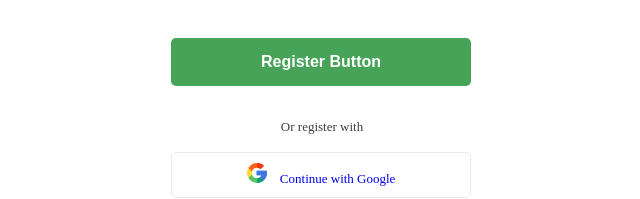
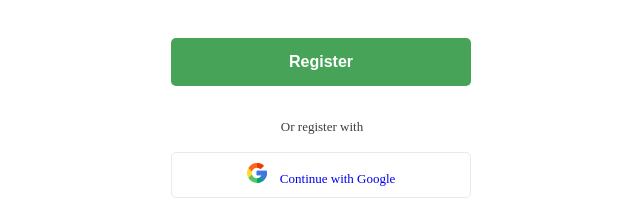
Before and after one commit to jane2407/Greenshop, a plain HTML site: page Registration.html in a window 1280 px wide. Shown: the part 368-567 px from the top of the page, 319-959 px from the left. Drawn offline with Linux system fonts and the light colour scheme.

Commit message:
button norm

```diff
--- a/Registration.html
+++ b/Registration.html
@@ -25,7 +25,7 @@
                type="password" name="Confirm_Password" placeholder="Confirm Password" id="Confirm_Password">
     </form>
     <button style="width: 100%;background-color: #46a358;border-radius: 5px;font-weight: 700;font-size: 16px;line-height: 100%;color: #fff;border: none;padding:16px 0;">
-        Register Button
+        Register
     </button>
     <p style="width: 100%;height: 16px;margin: 1px;color: #3d3d3d;  padding: 32px 0 16px 0;font-size: 13px;">
         Or register with
```
